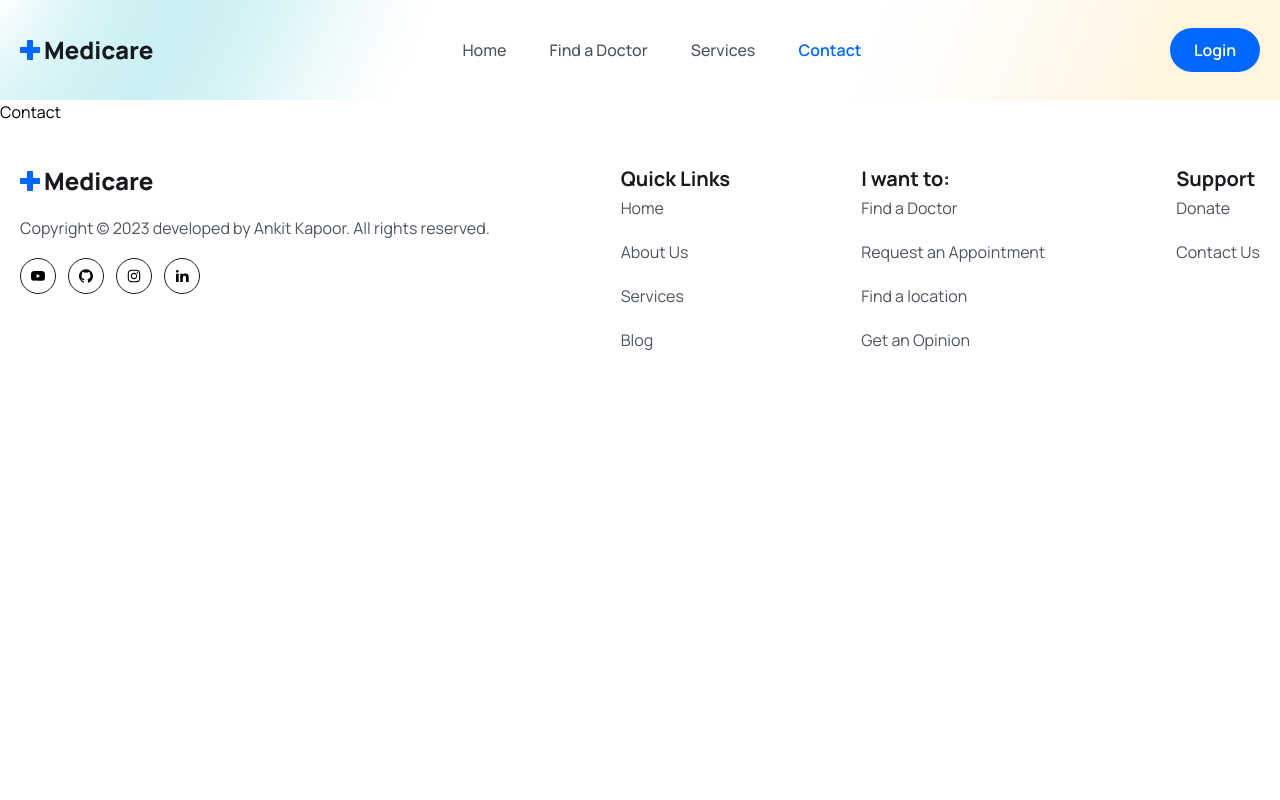
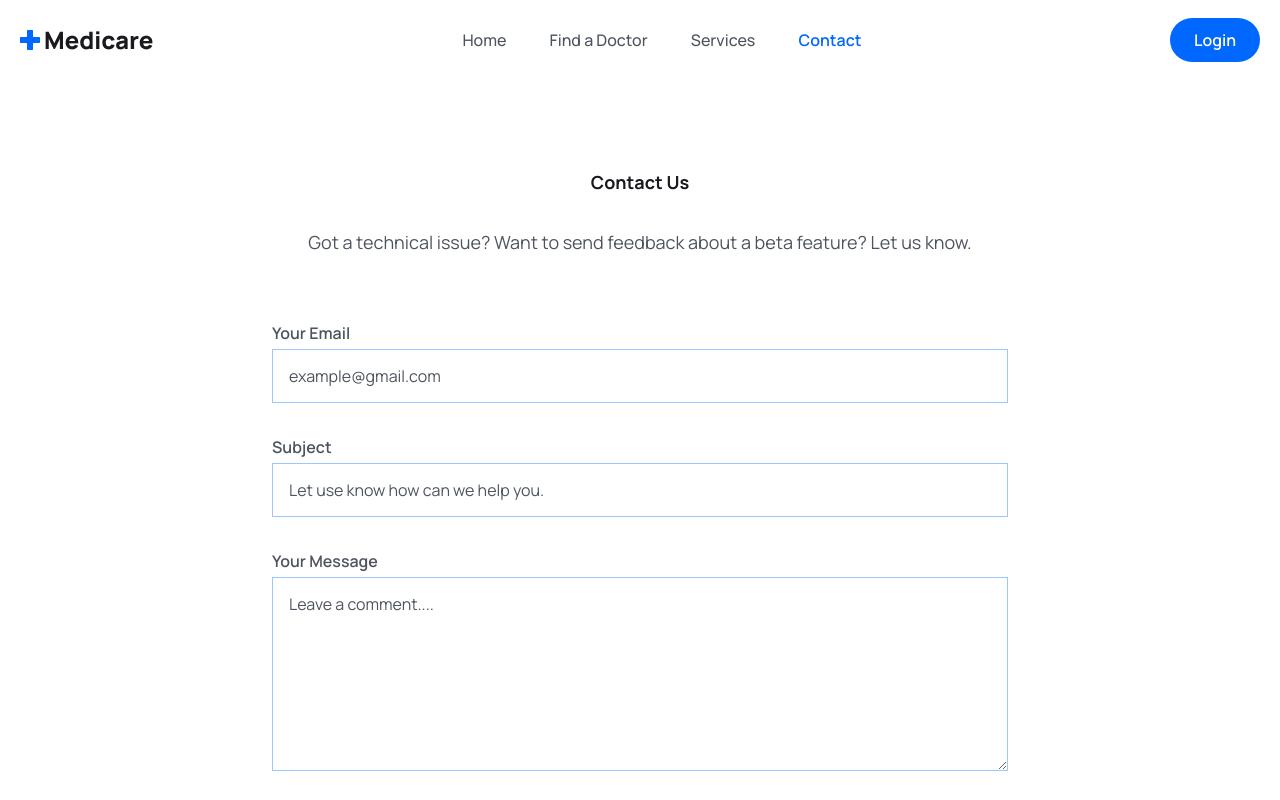
Before and after one commit to ankitkapoor8437/medicare-project-react, a React (Create React App) app: page /contact in a window 1280 px wide. Shown: the top 800 px of the page. Built offline with nearby package versions, Linux system fonts and the light colour scheme.

Commit message:
Contact Section completed.

```diff
--- a/src/index.css
+++ b/src/index.css
@@ -29,8 +29,18 @@
         @apply bg-[url('./assets/images/mask.png')] bg-no-repeat bg-center bg-cover w-full h-[100px] leading-[100px];
     }
 
-    .hero__section{
+    .hero__section {
         @apply bg-[url('./assets/images/hero-bg.png')] bg-no-repeat bg-center bg-cover;
+    }
+
+    .form__label {
+        @apply text-textColor font-semibold text-[16px] mb-2;
+    }
+
+    .form__input{
+        @apply w-full px-4 py-3 border border-solid border-[#0066ff61]
+        focus:outline-none focus:border-primaryColor text-[16px] leading-7
+        text-headingColor placeholder:text-textColor cursor-pointer
     }
 }
 
--- a/src/pages/Contact.jsx
+++ b/src/pages/Contact.jsx
@@ -1,9 +1,70 @@
-import React from 'react'
+import React, { useState } from 'react'
 
 const Contact = () => {
+  const [contactForm, setContactForm] = useState({
+    email: "",
+    subject: "",
+    message: ""
+  })
+
+  const handleChange = (e) => {
+    const { name, value } = e.target;
+    setContactForm({ ...contactForm, [name]: value });
+  }
+
+  const submitChange = (e) => {
+    e.preventDefault();
+    console.log(contactForm);
+  }
+
   return (
-    <div>Contact</div>
-  )
+    <section>
+      <div className="px-4 mx-auto max-w-screen-md">
+        <h2 className="heading text-center">Contact Us</h2>
+        <p className="mb-8 lg:mb-16 font-light text-center text__para">
+          Got a technical issue? Want to send feedback about a beta feature?
+          Let us know.
+        </p>
+        <form onSubmit={submitChange} className="space-y-8">
+          <div>
+            <label htmlFor="email" className="form__label">Your Email</label>
+            <input type="email"
+              id='email'
+              placeholder='example@gmail.com'
+              className="form__input mt-1"
+              name='email'
+              value={contactForm.email}
+              onChange={handleChange} />
+          </div>
+
+          <div>
+            <label htmlFor="subject" className="form__label">Subject</label>
+            <input type="subject"
+              id='subject'
+              placeholder='Let use know how can we help you.'
+              className="form__input mt-1"
+              name='subject'
+              value={contactForm.subject}
+              onChange={handleChange} />
+          </div>
+
+          <div className="sm:col-span-2">
+            <label htmlFor="message" className="form__label">Your Message</label>
+            <textarea type="text"
+              rows="6"
+              id='message'
+              placeholder='Leave a comment....'
+              className="form__input mt-1"
+              name='message'
+              value={contactForm.message}
+              onChange={handleChange} />
+          </div>
+          <button type='submit' className='btn rounded sm:w-fit'>
+            Submit
+          </button>
+        </form>
+      </div>
+    </section>)
 }
 
 export default Contact
```
